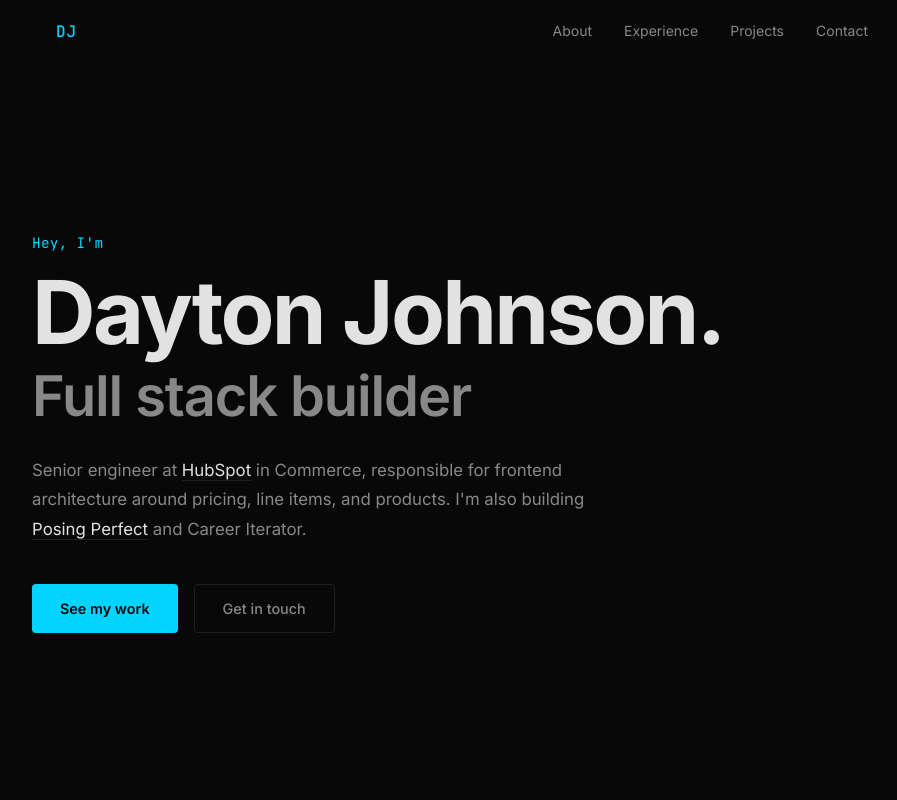
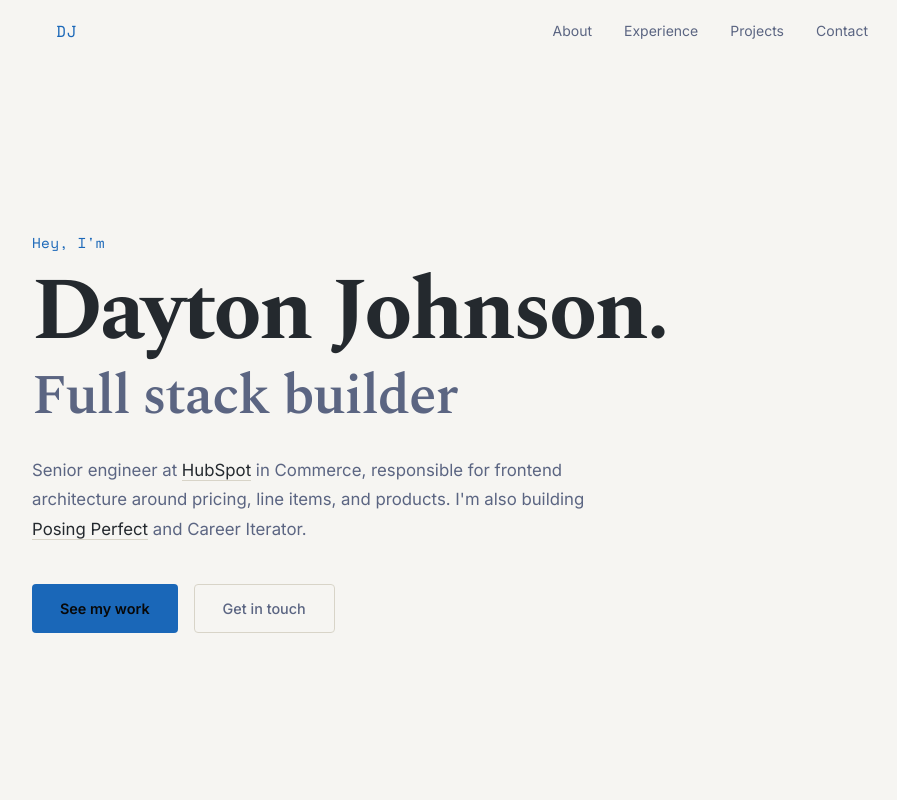
Before and after one commit to idifyable/daytonrjohnson, a Next.js app: page / in a window 1280 px wide. Shown: the top 800 px of the page, without its empty margins (178-1075 px from the left). Built offline with nearby package versions, Linux system fonts and the light colour scheme.

Commit message:
Light theme

```diff
--- a/src/app/globals.css
+++ b/src/app/globals.css
@@ -1 +1 @@
-@import url('https://fonts.googleapis.com/css2?family=Inter:wght@300;400;500;600;700&family=JetBrains+Mono:wght@400;500&display=swap');
+@import url('https://fonts.googleapis.com/css2?family=Inter:wght@300;400;500;600;700&family=Manrope:wght@400;500;600;700&family=Spectral:wght@400;500;600;700&family=Space+Mono:wght@400;700&display=swap');
--- a/src/styles/GlobalStyle.ts
+++ b/src/styles/GlobalStyle.ts
@@ -1,5 +1,5 @@
-import { createGlobalStyle } from 'styled-components'
-import { theme } from './theme'
+import { createGlobalStyle } from 'styled-components';
+import { theme } from './theme';
 
 const GlobalStyle = createGlobalStyle`
   *, *::before, *::after {
@@ -14,12 +14,18 @@ const GlobalStyle = createGlobalStyle`
   }
 
   body {
+    min-height: 100vh;
     background-color: ${theme.colors.bg};
     color: ${theme.colors.text};
     font-family: ${theme.fonts.sans};
     line-height: 1.6;
     -webkit-font-smoothing: antialiased;
     -moz-osx-font-smoothing: grayscale;
+  }
+
+  h1, h2, h3, h4, h5, h6 {
+    font-family: ${theme.fonts.display};
+    color: ${theme.colors.text};
   }
 
   a {
@@ -51,6 +57,6 @@ const GlobalStyle = createGlobalStyle`
     background: ${theme.colors.border};
     border-radius: 3px;
   }
-`
+`;
 
-export default GlobalStyle
+export default GlobalStyle;
--- a/src/styles/theme.ts
+++ b/src/styles/theme.ts
@@ -1,20 +1,21 @@
 export const theme = {
   colors: {
-    bg: '#080808',
-    surface: '#111111',
-    surfaceHover: '#161616',
-    border: '#1e1e1e',
-    borderHover: '#2e2e2e',
-    text: '#e2e2e2',
-    textMuted: '#888888',
-    textSubtle: '#666666',
-    accent: '#00D4FF',
-    accentDim: 'rgba(0, 212, 255, 0.08)',
-    accentGlow: 'rgba(0, 212, 255, 0.15)',
+    bg: '#F6F5F2',
+    surface: '#FFFFFF',
+    surfaceHover: '#F2F1EC',
+    border: '#D8D4C8',
+    borderHover: '#B9B6A7',
+    text: '#24292E',
+    textMuted: '#5B6582',
+    textSubtle: '#777D92',
+    accent: '#1A67B8',
+    accentDim: 'rgba(26, 103, 184, 0.12)',
+    accentGlow: 'rgba(26, 103, 184, 0.18)',
   },
   fonts: {
-    sans: "'Inter', -apple-system, BlinkMacSystemFont, 'Segoe UI', sans-serif",
-    mono: "'JetBrains Mono', 'Fira Code', 'Cascadia Code', monospace",
+    sans: "'Inter', 'Manrope', -apple-system, BlinkMacSystemFont, 'Segoe UI', sans-serif",
+    display: "'Spectral', Georgia, 'Times New Roman', serif",
+    mono: "'Space Mono', 'JetBrains Mono', monospace",
   },
   breakpoints: {
     sm: '640px',
```
Also changed, not shown: src/app/layout.tsx (+6 -6 lines).
